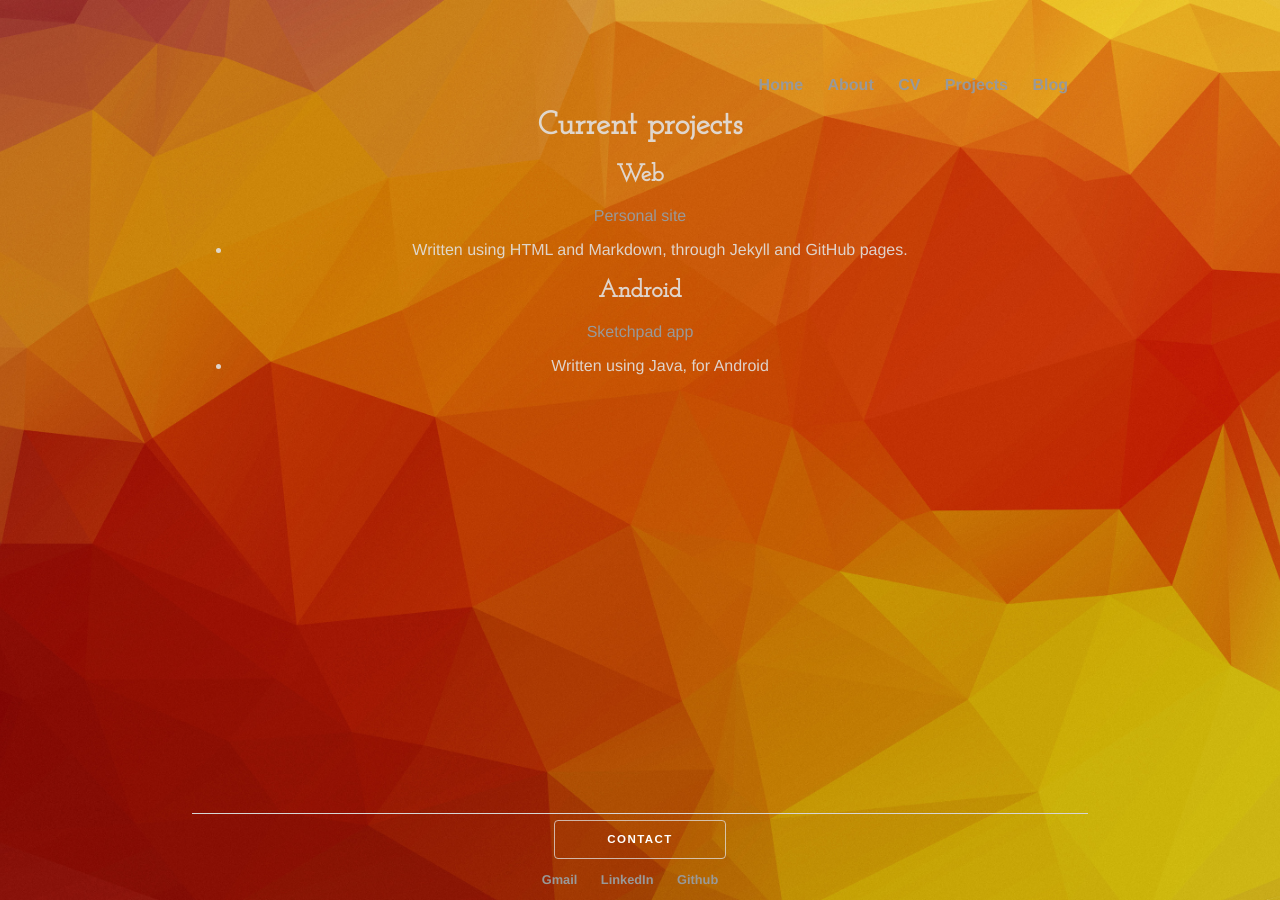
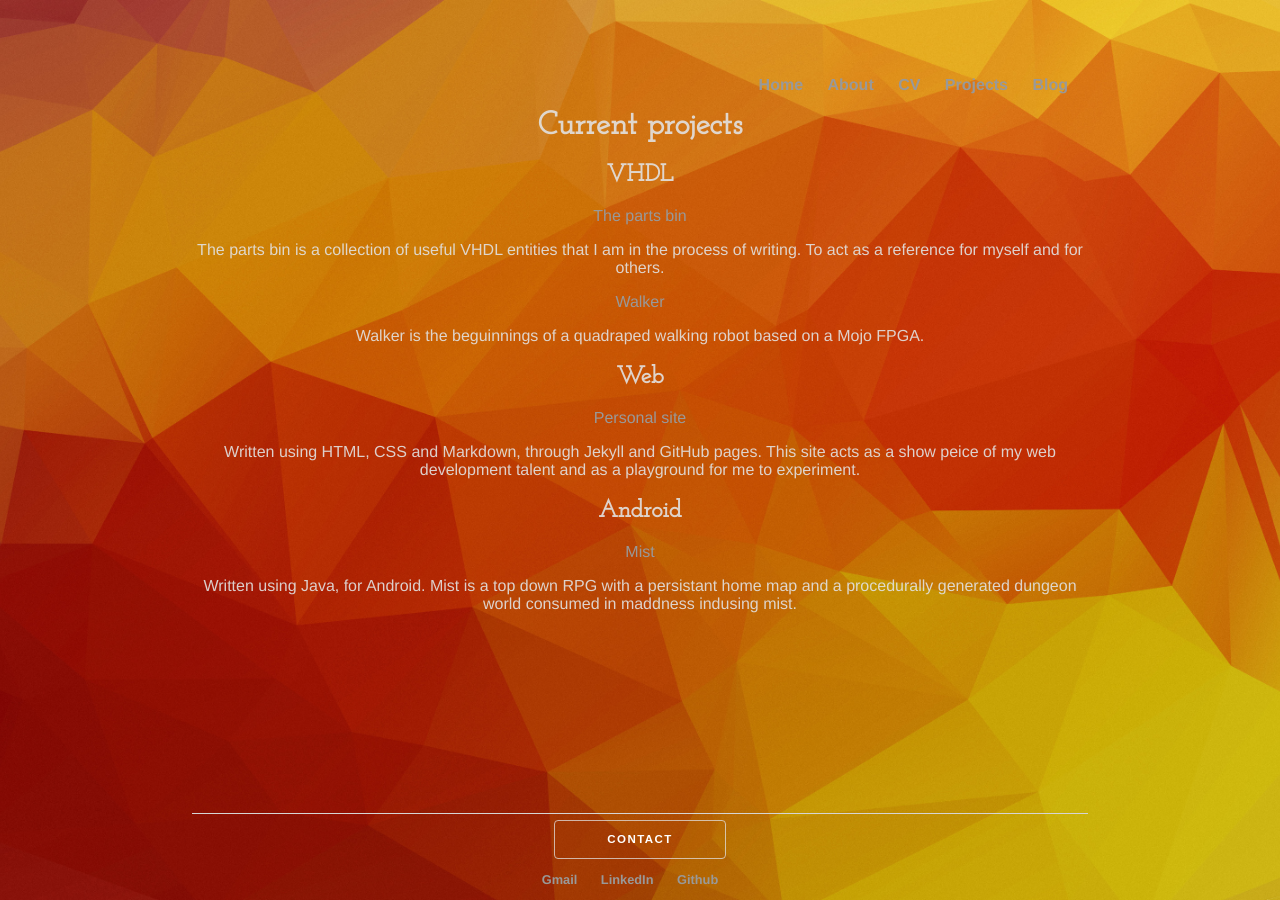
Before and after one commit to ArscottT/ArscottT_practice, a Jekyll site: the page built from projects/index.md, in a window 1280 px wide. Built offline with Jekyll 4.4.1, drawn with Linux system fonts in a browser that asks for light colours.

```diff
--- a/projects/index.md
+++ b/projects/index.md
@@ -5,12 +5,25 @@ title: Tom Arscott, Developer
 
 # Current projects
 
+## VHDL
+
+[The parts bin](https://github.com/ArscottT/)
+
+The parts bin is a collection of useful VHDL entities that I am in the process of writing. To act as a reference for myself and for others.
+
+[Walker](https://github.com/ArscottT/)
+
+Walker is the beguinnings of a quadraped walking robot based on a Mojo FPGA.
+
 ## Web
 
 [Personal site](https://github.com/ArscottT/ArscottT.github.io)
- - Written using HTML and Markdown, through Jekyll and GitHub pages.
+
+Written using HTML, CSS and Markdown, through Jekyll and GitHub pages.
+This site acts as a show peice of my web development talent and as a playground for me to experiment.
 
 ## Android
 
-[Sketchpad app](https://github.com/ArscottT/)
- - Written using Java, for Android
+[Mist](https://github.com/ArscottT/)
+
+Written using Java, for Android. Mist is a top down RPG with a persistant home map and a procedurally generated dungeon world consumed in maddness indusing mist.
```
Also changed, not shown: about/index.md (+6 -5 lines), cv/index.md (+4 -4 lines).
